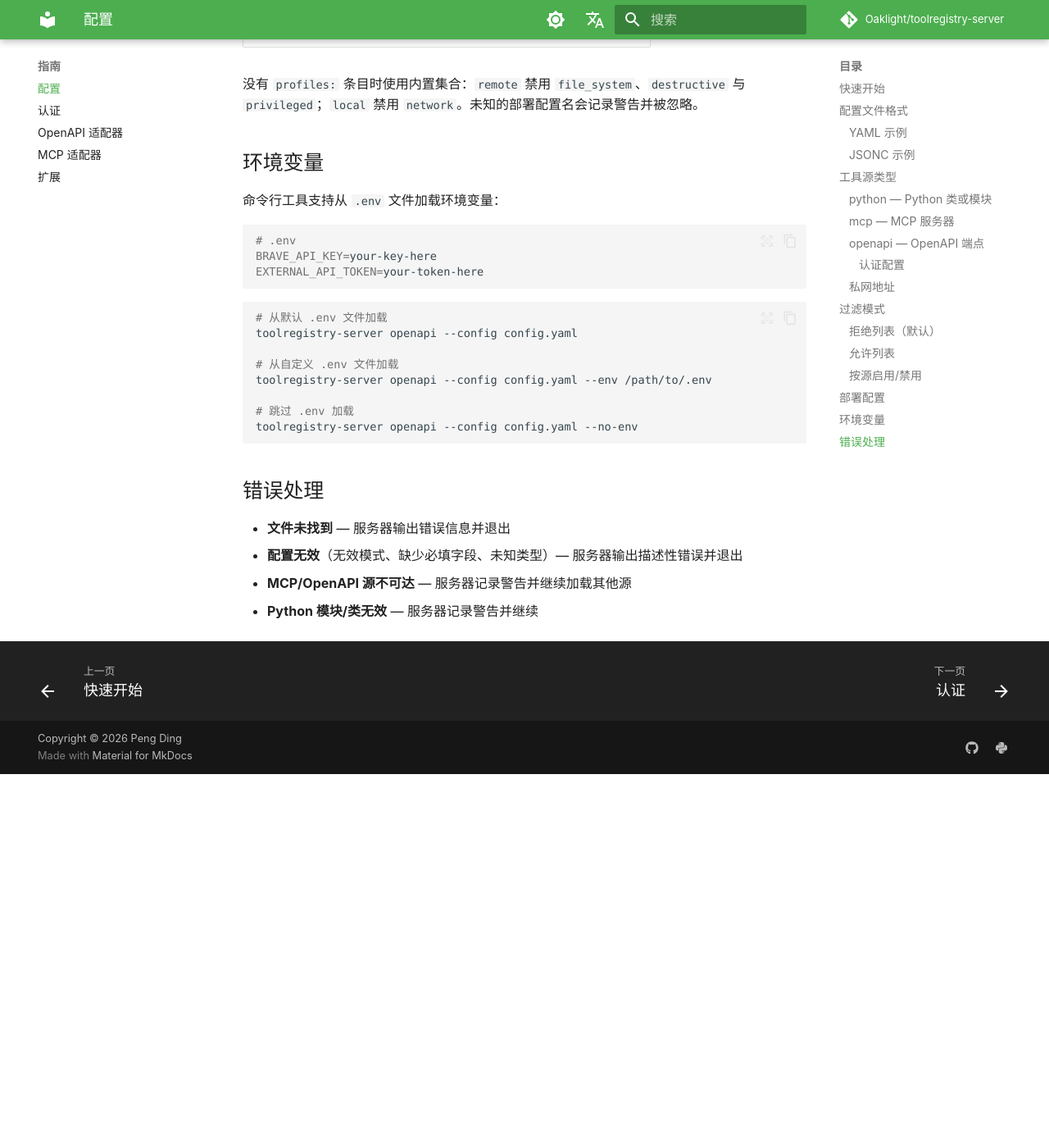
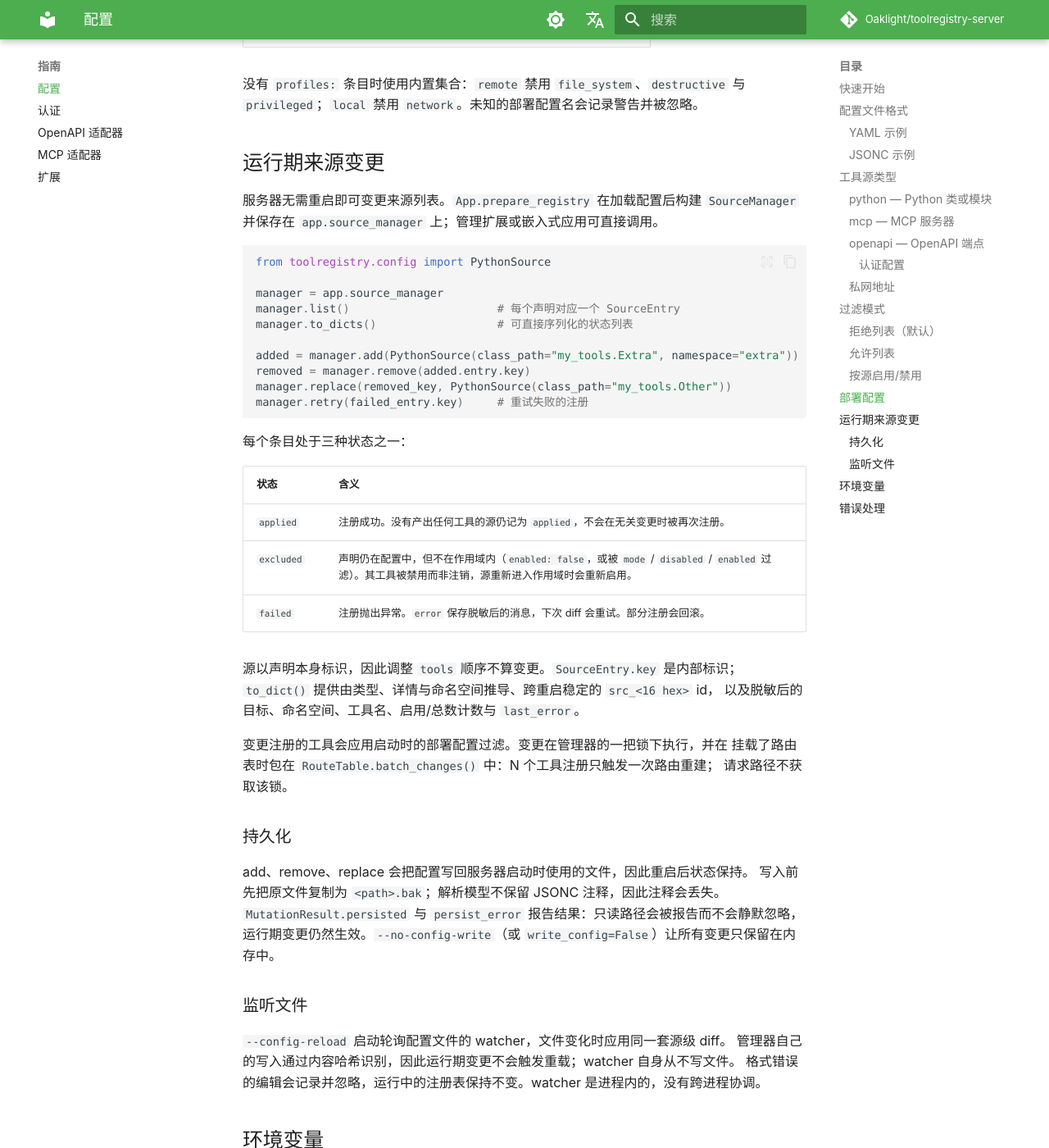
Before and after one commit to Oaklight/toolregistry-server, an MkDocs documentation site: the page built from docs/guides/configuration.md, in a window 1280 px wide and 1400 px high, scrolled down 6421 px. Shown: the whole window at 82% size. Built offline with MkDocs 1.6.1 and Material for MkDocs 9.7.7, drawn with Linux system fonts in a browser that asks for light colours; some web fonts are replaced; comment, search, counter and statistics services are not loaded; before the commit the page ends 7365 px from its top, so only the background shows below that.

Commit message:
docs(sources): 说明运行期来源管理器（#185）

````diff
--- a/docs/changelog.md
+++ b/docs/changelog.md
@@ -8,6 +8,7 @@
 
 ### 新增
 
+- **运行期工具来源**（#185）：`SourceManager` 把 Hub 的热重载 diff 移入服务器。`add`、`remove`、`replace`、`retry` 与 `list` 无需重启即可变更对外提供的工具集合，并为每个来源保留 `applied` / `excluded` / `failed` 状态、脱敏后的最近错误以及稳定的 `src_<16 hex>` id（`to_dicts()` 返回可直接序列化的列表）。由 API 发起的变更会在复制 `<path>.bak` 后重写配置文件，并报告 `persisted` / `persist_error`；JSONC 注释不会被保留，只读路径会被报告而不是静默忽略，`--no-config-write` 让变更只保留在内存中。`--config-reload` 的 watcher 成为同一管理器的薄驱动，并忽略管理器自身的写入。diff 注册的工具会应用部署配置过滤；一次 diff 只触发一次路由重建：`RouteTable.batch_changes()` 合并逐个事件的 `refresh_all`，`_rebuild` 以一次赋值安装新建的映射，而不是清空正在使用的映射。
 - **可运行的 gateway 演示**（#188）：`examples/gateway-demo/` 在同一进程、同一来源上提供 `/openapi`、`/mcp` 与小型 `/ext/gateway` 管理面；客户端密钥保存在静态 JSON 文件中（只存 SHA-256 摘要，仅在创建时返回一次，可撤销），前端可关闭并返回 404。安装了 `toolregistry-hub` 时使用其工具，否则使用三个本地工具。`Dockerfile` 从仓库根目录构建镜像，`walkthrough.sh` 在 `Gateway demo` CI 工作流中对运行中的服务复跑 README 步骤。示例位于 `src` 之外，不进入 wheel 或 sdist。
 
 ### 修复
--- a/docs/guides/configuration.md
+++ b/docs/guides/configuration.md
@@ -239,6 +239,53 @@ profiles:
 
 没有 `profiles:` 条目时使用内置集合：`remote` 禁用 `file_system`、`destructive` 与 `privileged`；`local` 禁用 `network`。未知的部署配置名会记录警告并被忽略。
 
+## 运行期来源变更
+
+服务器无需重启即可变更来源列表。`App.prepare_registry` 在加载配置后构建
+`SourceManager` 并保存在 `app.source_manager` 上；管理扩展或嵌入式应用可直接调用。
+
+```python
+from toolregistry.config import PythonSource
+
+manager = app.source_manager
+manager.list()                      # 每个声明对应一个 SourceEntry
+manager.to_dicts()                  # 可直接序列化的状态列表
+
+added = manager.add(PythonSource(class_path="my_tools.Extra", namespace="extra"))
+removed = manager.remove(added.entry.key)
+manager.replace(removed_key, PythonSource(class_path="my_tools.Other"))
+manager.retry(failed_entry.key)     # 重试失败的注册
+```
+
+每个条目处于三种状态之一：
+
+| 状态 | 含义 |
+|------|------|
+| `applied` | 注册成功。没有产出任何工具的源仍记为 `applied`，不会在无关变更时被再次注册。 |
+| `excluded` | 声明仍在配置中，但不在作用域内（`enabled: false`，或被 `mode` / `disabled` / `enabled` 过滤）。其工具被禁用而非注销，源重新进入作用域时会重新启用。 |
+| `failed` | 注册抛出异常。`error` 保存脱敏后的消息，下次 diff 会重试。部分注册会回滚。 |
+
+源以声明本身标识，因此调整 `tools` 顺序不算变更。`SourceEntry.key` 是内部标识；
+`to_dict()` 提供由类型、详情与命名空间推导、跨重启稳定的 `src_<16 hex>` id，
+以及脱敏后的目标、命名空间、工具名、启用/总数计数与 `last_error`。
+
+变更注册的工具会应用启动时的部署配置过滤。变更在管理器的一把锁下执行，并在
+挂载了路由表时包在 `RouteTable.batch_changes()` 中：N 个工具注册只触发一次路由重建；
+请求路径不获取该锁。
+
+### 持久化
+
+add、remove、replace 会把配置写回服务器启动时使用的文件，因此重启后状态保持。
+写入前先把原文件复制为 `<path>.bak`；解析模型不保留 JSONC 注释，因此注释会丢失。
+`MutationResult.persisted` 与 `persist_error` 报告结果：只读路径会被报告而不会静默忽略，
+运行期变更仍然生效。`--no-config-write`（或 `write_config=False`）让所有变更只保留在内存中。
+
+### 监听文件
+
+`--config-reload` 启动轮询配置文件的 watcher，文件变化时应用同一套源级 diff。
+管理器自己的写入通过内容哈希识别，因此运行期变更不会触发重载；watcher 自身从不写文件。
+格式错误的编辑会记录并忽略，运行中的注册表保持不变。watcher 是进程内的，没有跨进程协调。
+
 ## 环境变量
 
 命令行工具支持从 `.env` 文件加载环境变量：
--- a/docs/reference/cli/index.md
+++ b/docs/reference/cli/index.md
@@ -27,6 +27,8 @@ toolregistry-server [选项] <子命令> [子命令选项]
 | `--no-env` | 跳过加载 .env 文件 |
 | `--config PATH` | JSONC 或 YAML 配置文件路径 |
 | `--profile PROFILE` | 部署配置：`remote`、`local`，或配置文件 `profiles:` 中声明的名称 |
+| `--config-reload` / `--no-config-reload` | 监听配置文件，变化时应用源级 diff（默认：禁用） |
+| `--no-config-write` | 运行期来源变更只保留在内存中，不重写配置文件 |
 
 ## 子命令
 
````
